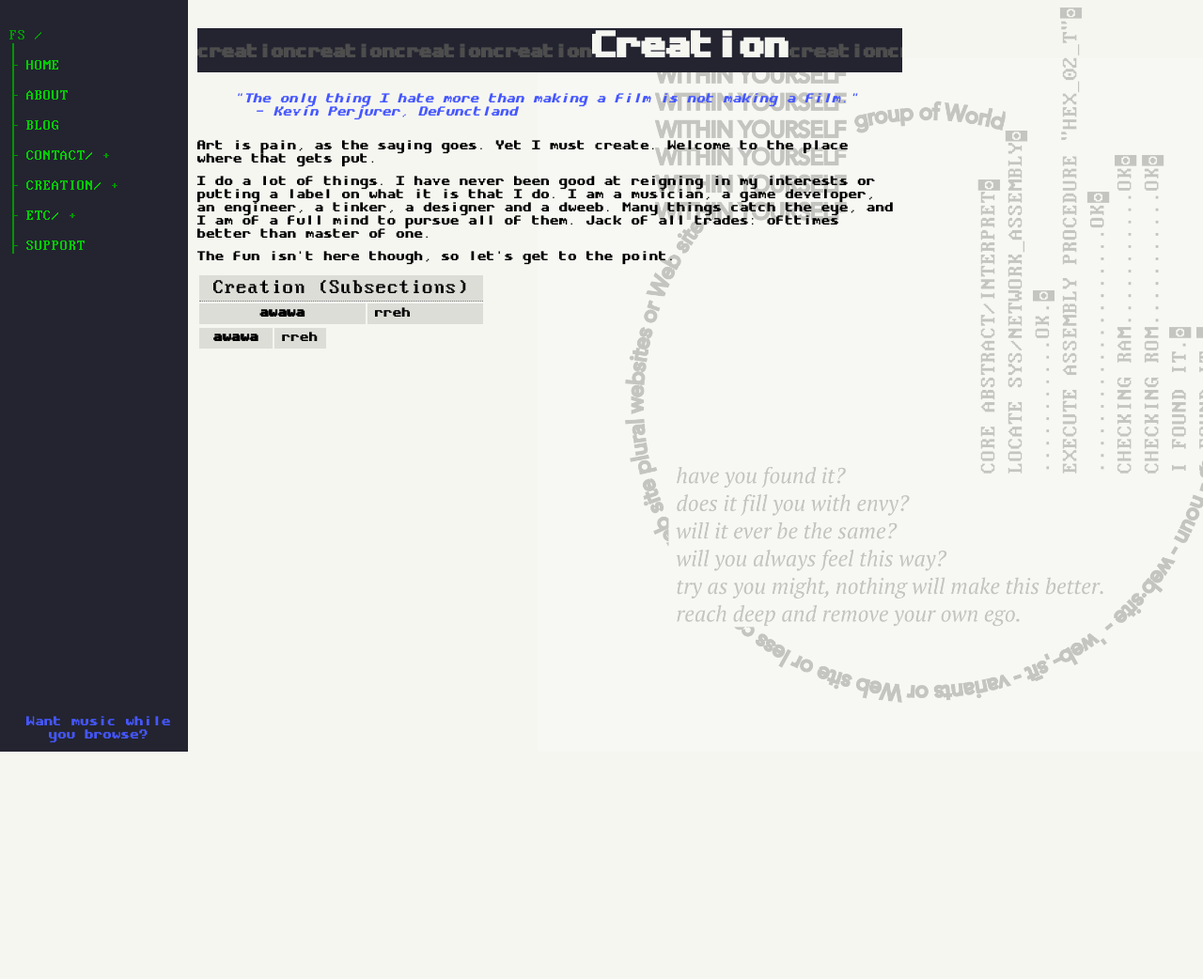
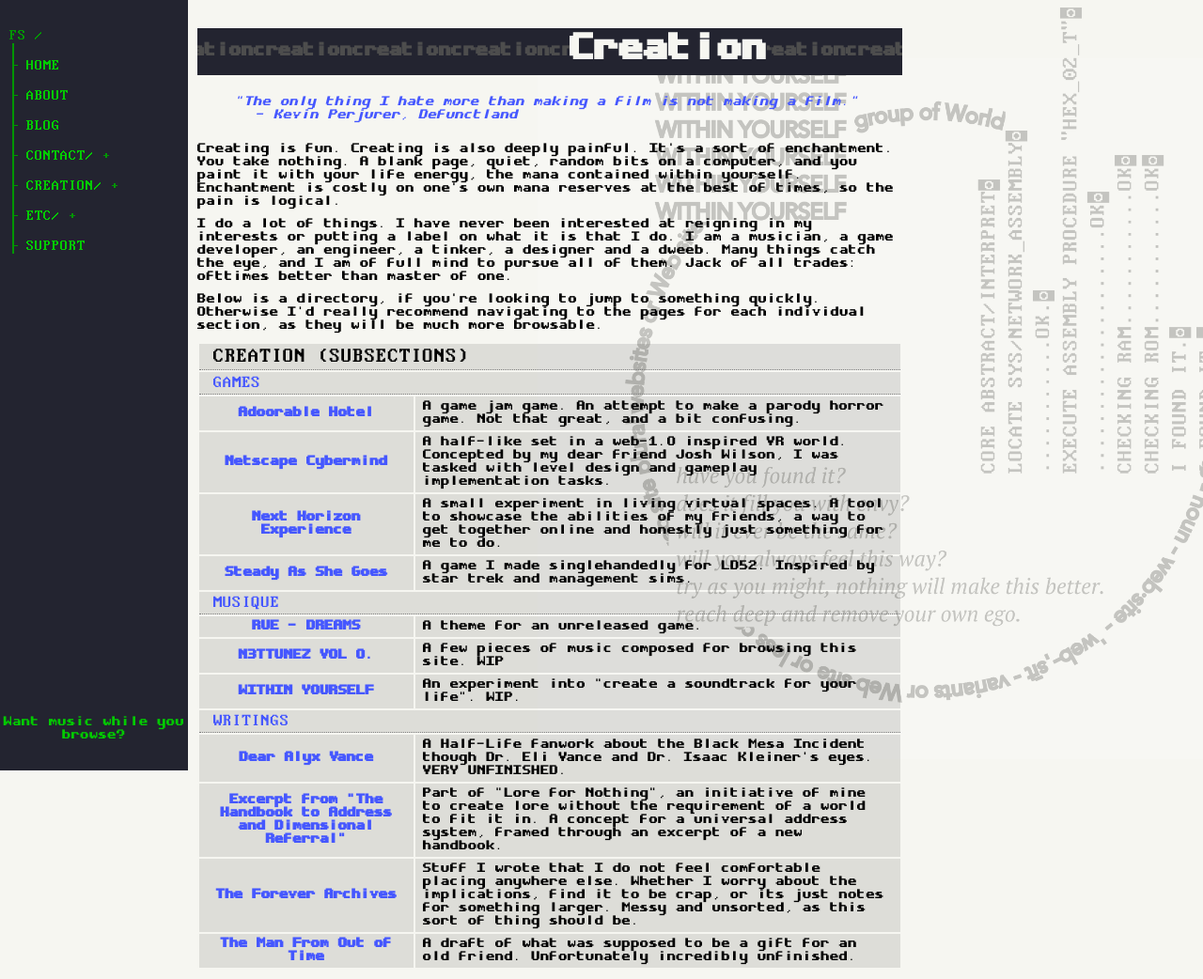
Before and after one commit to hi-names-nat/neocities, a PHP site: page /creation/ in a window 1280 px wide. Shown: the whole page at 94% size. Before the commit the page ends 800 px from the top, so only its background shows below. Run offline with PHP 8.4, Linux system fonts and the light colour scheme.

Commit message:
work on writings page

```diff
--- a/_php_components/navbar.php
+++ b/_php_components/navbar.php
@@ -50,7 +50,7 @@
 
       </dir>
     <div>
-        <a href="" style="position: absolute;bottom: 30px;text-align: center">Want music while you browse?</a>
+        <a href="/creation/music/nettunes.php" target="_" style="position: absolute;bottom: 30px;width: 100%;left: 0;text-align: center;color:var(--color-terminal-greenlink">Want music while you browse?</a>
     </div>
     </nav>
     <script>
--- a/about.php
+++ b/about.php
@@ -7,8 +7,9 @@
     <link href="style.css" rel="stylesheet" type="text/css" media="all">
   </head>
   <body>
+    <?php require '_php_components/navbar.php' ?>
     <div class='content' id="content">
-        <h1 class="h0" aria-hidden="true" role="presentation">aboutaboutaboutaboutaboutabout<b class="h0_inner" aria-hidden="false">About</b>aboutaboutabout</h1>
+        <h1 class="h0" aria-hidden="true" role="presentation">aboutaboutaboutaboutaboutaboutaboutaboutaboutaboutaboutaboutabout<b class="h0_inner" aria-hidden="false">About</b></h1>
         <p>It's hard to write things like this without it feeling kind of like a circlejerk for yourself...</p>
         <p>Ah well!</p>
         <p>
@@ -194,6 +195,5 @@
         </p>
         <p>Thank you for reading. I appreciate it.<br>&emsp;- Hex</p>
     </div>
-    <?php require '_php_components/navbar.php' ?>
   </body>
 </html>
--- a/creation/index.php
+++ b/creation/index.php
@@ -7,38 +7,138 @@
     <link href="/style.css" rel="stylesheet" type="text/css" media="all">
 </head>
 <body>
+<?php require '../_php_components/navbar.php' ?>
 <div id="content" class='content'>
-    <h1 class="h0" aria-hidden="true" role="presentation">creationcreationcreationcreation<b class="h0_inner" aria-hidden="false">Creation</b>creationcreationcreationcreation</h1>
+    <h1 class="h0" aria-hidden="true" role="presentation">creationcreationcreationcreationcreationcreationcreationcreation<b aria-hidden="false">Creation</b></h1>
     <a href="https://x.com/Defunctland/status/1270927997265199107?lang=en"><blockquote ><i>
                 "The only thing I hate more than making a film is not making a film."
-                <br>&emsp;- Kevin Perjurer, Defunctland</i></blockquote></a>
-    <p>Art is pain, as the saying goes. Yet I must create. Welcome to the place where that gets put.</p>
+                &emsp;- Kevin Perjurer, Defunctland</i></blockquote></a>
     <p>
-        I do a lot of things. I have never been good at reigning in my interests or putting a label on what it is that I do.
+        Creating is fun. Creating is also deeply painful. It's a sort of enchantment. You take nothing. A blank page,
+        quiet, random bits on a computer, and you paint it with your life energy, the mana contained within yourself.
+        Enchantment is costly on one's own mana reserves at the best of times, so the pain is logical.
+    </p>
+    <p>
+        I do a lot of things. I have never been interested at reigning in my interests or putting a label on what it is that I do.
         I am a musician, a game developer, an engineer, a tinker, a designer and a dweeb. Many things catch the eye,
-        and I am of a full mind to pursue all of them. Jack of all trades: ofttimes better than master of one.
+        and I am of full mind to pursue all of them. Jack of all trades: ofttimes better than master of one.
     </p>
-    <p>The fun isn't here though, so let's get to the point.</p>
+    <p>
+        Below is a directory, if you're looking to jump to something quickly. Otherwise I'd really recommend navigating
+        to the pages for each individual section, as they will be much more browsable.
+    </p>
 
     <table class="content-box-generic-table">
         <tr>
-            <th colspan="2" class="content-box-generic-table-header">
-                Creation (Subsections)
+            <th colspan="4" class="content-box-generic-table-header">
+                CREATION (SUBSECTIONS)
             </th>
         </tr>
         <tr>
-            <th>awawa</th>
-            <td>rreh</td>
+            <th colspan="4" class="content-box-generic-table-header2"><a href="games/index.php">GAMES</a></th>
         </tr>
-    </table>
-
-    <table class="content-box-generic-table">
         <tr>
-            <th>awawa</th>
-            <td>rreh</td>
+            <th>
+                <a href="games/adoorable.php">Adoorable Hotel</a>
+            </th>
+            <td>
+                A game jam game. An attempt to make a parody horror game. Not that great, and a bit confusing.
+            </td>
+        </tr>
+        <tr>
+            <th>
+                <a href="games/nscm.php">Netscape Cybermind</a>
+            </th>
+            <td>
+                A half-like set in a web-1.0 inspired VR world. Concepted by my dear friend Josh Wilson, I was tasked
+                with level design and gameplay implementation tasks.
+            </td>
+        </tr>
+        <tr>
+            <th>
+                <a href="games/nhx.php">Next Horizon Experience</a>
+            </th>
+            <td>
+                A small experiment in living virtual spaces.
+                A tool to showcase the abilities of my friends, a way to get together online and honestly just
+                something for me to do.
+            </td>
+        </tr>
+        <tr>
+            <th>
+                <a href="games/sasg.php">Steady As She Goes</a>
+            </th>
+            <td>
+                A game I made singlehandedly for LD52. Inspired by star trek and management sims.
+            </td>
+        </tr>
+        <tr>
+            <th colspan="4" class="content-box-generic-table-header2"><a href="music/index.php">MUSIQUE</a></th>
+        </tr>
+        <tr>
+            <th>
+                <a href="music/dreams.php">RUE - DREAMS</a>
+            </th>
+            <td>
+                A theme for an unreleased game.
+            </td>
+        </tr>
+        <tr>
+            <th>
+                <a href="music/nettunes.php">N3TTUNEZ VOL 0.</a>
+            </th>
+            <td>
+                A few pieces of music composed for browsing this site. WIP
+            </td>
+        </tr>
+        <tr>
+            <th>
+                <a href="music/wy.php">WITHIN YOURSELF</a>
+            </th>
+            <td>
+                An experiment into "create a soundtrack for your life". WIP.
+            </td>
+        </tr>
+        <tr>
+            <th colspan="4" class="content-box-generic-table-header2"><a href="writings/index.php">WRITINGS</a></th>
+        </tr>
+        <tr>
+            <th>
+                <a href="writings/dav.php">Dear Alyx Vance</a>
+            </th>
+            <td>
+                A Half-Life fanwork about the Black Mesa Incident though Dr. Eli Vance and Dr. Isaac Kleiner's eyes.
+                VERY UNFINISHED.
+            </td>
+        </tr>
+        <tr>
+            <th>
+                <a href="writings/lfn.php">Excerpt from "The Handbook to Address and Dimensional Referral"</a>
+            </th>
+            <td>
+                Part of "Lore for Nothing", an initiative of mine to create lore without the requirement of a world to fit
+                it in. A concept for a universal address system, framed through an excerpt of a new handbook.
+            </td>
+        </tr>
+        <tr>
+            <th>
+                <a href="writings/forever-archives.php">The Forever Archives</a>
+            </th>
+            <td>
+                Stuff I wrote that I do not feel comfortable placing anywhere else. Whether I worry about the implications,
+                find it to be crap, or its just notes for something larger. Messy and unsorted, as this sort of thing
+                should be.
+            </td>
+        </tr>
+        <tr>
+            <th>
+                <a href="writings/mfot.php">The Man From Out of Time</a>
+            </th>
+            <td>
+                A draft of what was supposed to be a gift for an old friend. Unfortunately incredibly unfinished.
+            </td>
         </tr>
     </table>
 </div>
-<?php require '../_php_components/navbar.php' ?>
 </body>
 </html>
--- a/style.css
+++ b/style.css
@@ -88,9 +88,17 @@ button {
   background-color: var(--color-slate);
   font-size: 30px;
   overflow: hidden;
+  height: 40px;
+  display: flex;
+  justify-content: center;
+  align-items: center;
 }
 
-.h0_inner{
+.h0 > b{
+  background-color:var(--color-slate);
+  position: absolute;
+  right: 20%;
+  z-index: 0;
   color: var(--color-softwhite);
   font-size: 60px;
 }
@@ -205,3 +213,8 @@ button {
 .internal-link:hover {
   color: var(--color-terminal-greenlink);
 }
+
+.awaw:before  {
+  content: '|\A|-';
+  white-space: pre;
+}
--- a/style_sidepanel.css
+++ b/style_sidepanel.css
@@ -64,6 +64,11 @@ li {
   content: "-";
 }
 
+.dir-collapse:focus-within {
+  max-height: 100%;
+  padding-bottom: 1px;
+}
+
 input:checked ~ .dir-collapse {
   max-height: 100%;
 }
```
Also changed, not shown: creation/writings/index.php (added, +90 -0 lines), creation/writings/writings_styles.css (added, +13 -0 lines), index.php (+3 -4 lines), _assets/mfot.png (added), _img/page.png (added), creation/games.php (deleted), creation/games/index.php (added), creation/games/nhx.php (added), creation/music.php (deleted), creation/writings.php (deleted), 1 other file.
